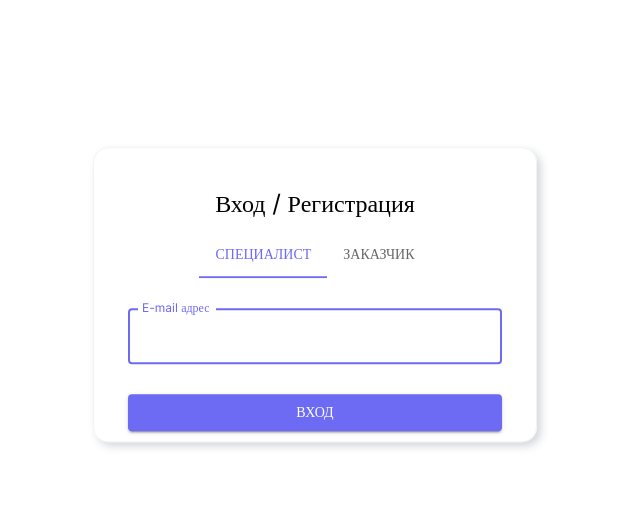
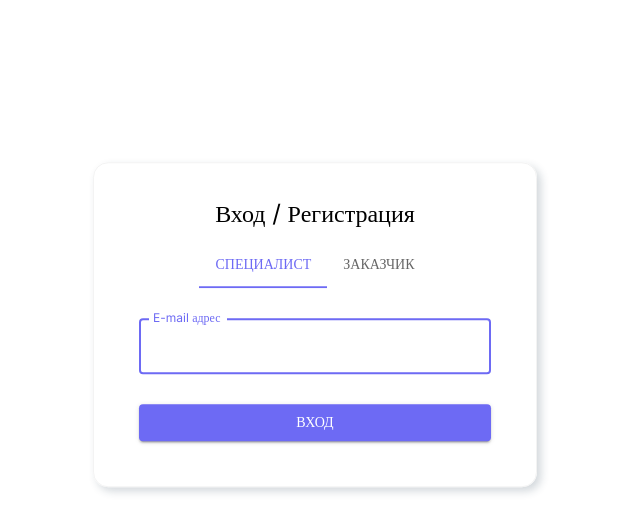
Before and after one commit to NorthShine/client, a React (Create React App) app: page /#/login in a window 1280 px wide. Shown: the top 532 px of the page, without its empty margins (325-965 px from the left). Built offline with nearby package versions, Linux system fonts and the light colour scheme; the HTML template or start-up script is replaced by a standard one; a web font is replaced by a local one.

Commit message:
v.0.4.2
Добавлен padding в форме login

```diff
--- a/src/components/Login/Login.module.css
+++ b/src/components/Login/Login.module.css
@@ -18,15 +18,12 @@
   box-shadow: 4px 4px 8px 0px rgba(34, 60, 80, 0.2);
   border: 0.5px solid rgb(243, 243, 243);
   border-radius: 15px;
+  padding:35px;
   transform: translateY(50%);
 }
 div[class*='MuiTabs-flexContainer'] {
   justify-content: center;
 }
-.title {
-  padding-top: 40px;
-}
-
 @media (max-width: 900px) {
   .loginBox {
     box-shadow: none;
```
